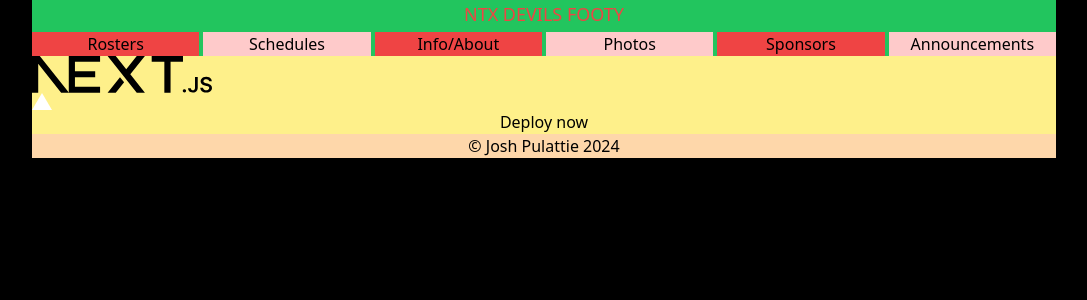
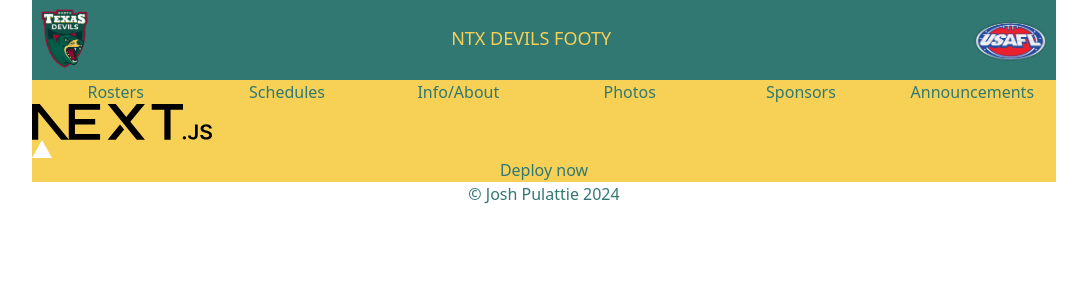
Before and after one commit to jpulattie/nextjsProject, a Next.js app: page / in a window 1280 px wide. Shown: the top 300 px of the page, without its empty margins (96-1183 px from the left). Built offline with nearby package versions, Linux system fonts and the light colour scheme.

Commit message:
header fixes, added pictures, need to fix overlow

```diff
--- a/app/layout.js
+++ b/app/layout.js
@@ -1,6 +1,8 @@
 import { Roboto } from "next/font/google";
 import "./globals.css";
 import Link from 'next/link';
+import Image from "next/image";
+
 
 const roboto = Roboto({
   variable: "--font-roboto",
@@ -23,28 +25,50 @@ export default function RootLayout({ children }) {
         <link rel="icon" href="/favicon.ico" />
       </head>
       <body
-        className="ml-[10%] mr-[10%] bg-black text-black text-center {`${roboto.variable} antialiased`}"
+        className="ml-[10%] mr-[10%] bg-white text-myrtleGreen text-center {`${roboto.variable} antialiased`}"
       >
 
-      <header className="grid grid-cols-auto grid-row-2 gap-1 sm:grid-cols-2 md:grid-cols-3 lg:grid-cols-6 container m-auto bg-green-500">
-          <h1 className="row-start-1 col-span-full font-roboto text-lg text-red-500 text-4xl">NTX DEVILS FOOTY</h1>
-          <nav className="row-start-2 gap-1 col-span-6 grid cols-1 sm:grid-cols-2 md:grid-cols-3 lg:grid-cols-6 container m-auto">
-            <Link className="tile bg-red-500" href="/rosters">Rosters</Link>
-            <Link className="tile bg-red-200" href="/schedules">Schedules</Link>
-            <Link className="tile bg-red-500" href="/info">Info/About</Link>
-            <Link className="tile bg-red-200" href="/photos">Photos</Link>
-            <Link className="tile bg-red-500" href="/sponsors">Sponsors</Link>
-            <Link className="tile bg-red-200" href="/">Announcements</Link>
+      <header className="grid grid-row-2 gap-1 sm:grid-cols-6 md:grid-cols-6 lg:grid-cols-6 container m-auto bg-myrtleGreen text-primroseYellow">
+          <div className="col-span-1 sm:col-span-6 md:col-span-6 lg:col-span-6 flex justify-between items-center bg-myrtleGreen text-primroseYellow">
+
+            <Image
+                      className="dark:invert max-w-[65px] object-contain p-2"
+                      src="/logo.png"
+                      alt="NTX Devils logo"
+                      width={180}
+                      height={38}
+                      sizes="(max-width: 65px) 50vw, 180px" // Optional: specify how the image scales on smaller screens
+                      priority
+                    />
+            <Link href="/" className="col-span-2 font-roboto text-lg text-4.5xl bg-myrtleGreen text-primroseYellow text-center">
+              <h1>NTX DEVILS FOOTY</h1>
+            </Link>
+            <Image
+                      className="dark:invert w-auto max-h-[65px] p-2"
+                      src="/usaflLogo.png"
+                      alt="USAFL logo"
+                      width={180}
+                      height={38}
+                      priority
+                    />
+          </div>
+          <nav className="row-start-2 gap-1 col-span-6 grid cols-1 sm:grid-cols-6 md:grid-cols-6 lg:grid-cols-6 container m-auto bg-primroseYellow text-myrtleGreen text-base">
+            <Link className="col-span-1" href="/rosters">Rosters</Link>
+            <Link className="col-span-1" href="/schedules">Schedules</Link>
+            <Link className="col-span-1" href="/info">Info/About</Link>
+            <Link className="col-span-1" href="/photos">Photos</Link>
+            <Link className="col-span-1" href="/sponsors">Sponsors</Link>
+            <Link className="col-span-1 text-responsive" href="/">Announcements</Link>
           </nav>
 
       </header>
 
-        <main className="text-center grid grid-cols-1 grid-row-6 row-span-6 container m-auto bg-yellow-200">
+        <main className="text-center grid grid-cols-1 grid-row-6 row-span-6 container m-auto bg-primroseYellow text-myrtleGreen">
           {children}
         </main>
 
 
-      <footer className="grid grid-cols-1 grid-row-6 container m-auto bg-orange-200">
+      <footer className="grid grid-cols-1 grid-row-6 container m-auto bg-[#]">
         <p>&copy; Josh Pulattie 2024</p>
       </footer>
 
--- a/tailwind.config.mjs
+++ b/tailwind.config.mjs
@@ -10,7 +10,13 @@ export default {
       colors: {
         background: "var(--background)",
         foreground: "var(--foreground)",
+        myrtleGreen: '#317873',
+        primroseYellow: '#f6d155',
+        roseRed: '#FF033E'
       },
+      fontSize: {
+        "4.5xl":"2rem"
+      }
     },
   },
   plugins: [],
```
Also changed, not shown: public/logo.png (added), public/usaflLogo.png (added).
